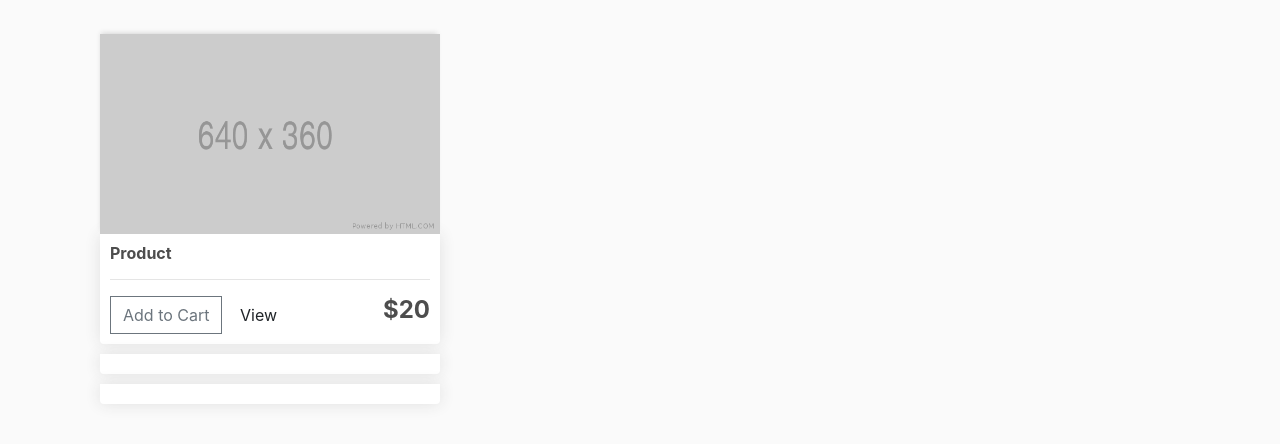
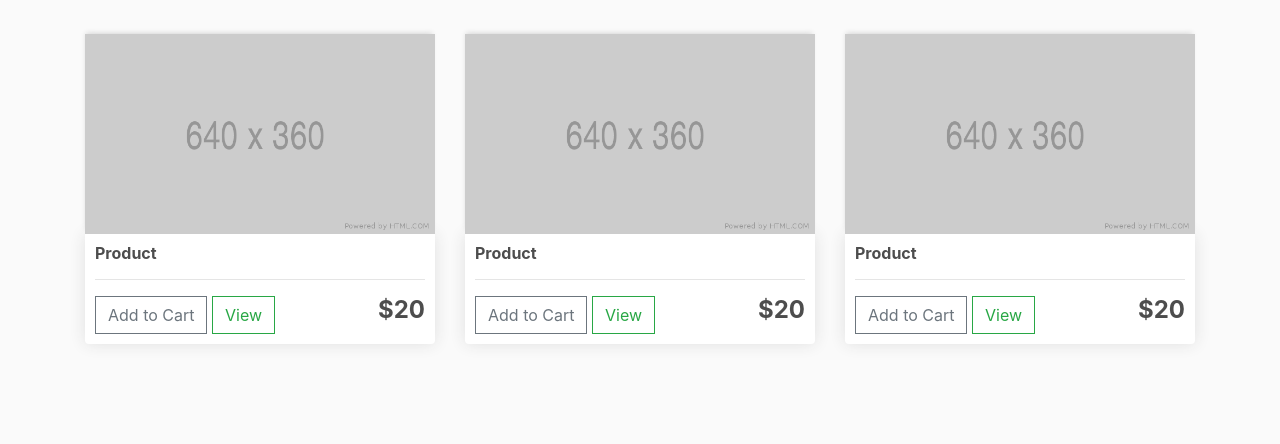
Before and after one commit to MuhammadYasa/E-Commerce, a Django app: page / in a window 1280 px wide. Shown: the part 57-501 px from the top of the page. Run offline with Django 3.2, Linux system fonts and the light colour scheme; tables that the repository leaves empty hold one stand-in row (values such as "Sample post"); some libraries are stand-ins or nearby versions.

Commit message:
update cart page

```diff
--- a/ecommerce/store/templates/store/checkout.html
+++ b/ecommerce/store/templates/store/checkout.html
@@ -2,6 +2,6 @@
 {% load static %}
 {% block content %} <!-- karena di bawah kita itu akan ada konten -->
 
-<h3>checkout</h3>
+
 
 {% endblock content %}
--- a/ecommerce/store/templates/store/store.html
+++ b/ecommerce/store/templates/store/store.html
@@ -2,7 +2,8 @@
 {% load static %}
 {% block content %} <!-- karena di bawah kita itu akan ada konten -->
 
-<div>
+<div class="row">
+<!--    row ke samping, kalau kolom ke bawah-->
     <div class="col-lg-4">
 <!--        ini maksudnya ukuran kolom kita, lg itu large-->
         <img class="thumbnail" src="{% static 'images/placeholder.png'%}">
@@ -10,10 +11,9 @@
             <!--        membuat box untuk product-->
             <h6><strong>Product</strong></h6>
             <hr>
-
             <button class="btn btn-outline-secondary add-btn">Add to Cart</button>
 <!--            membuat button untuk menambahkan ke cart-->
-            <a class="btn btn-outline success" href="#">View</a>
+            <a class="btn btn-outline-success" href="#">View</a>
 <!--            membuat botton view-->
             <h4 style="display: inline-block; float:right"><strong>$20</strong></h4>
 <!--            membuat harga di samping gambar-->
@@ -22,15 +22,35 @@
     </div>
 
     <div class="col-lg-4">
-<!--        ini maksudnya ukuran kolom kita-->
-            <div class="box-element product"></div>
-<!--        membuat box untuk product-->
+<!--        ini maksudnya ukuran kolom kita, lg itu large-->
+        <img class="thumbnail" src="{% static 'images/placeholder.png'%}">
+        <div class="box-element product">
+            <!--        membuat box untuk product-->
+            <h6><strong>Product</strong></h6>
+            <hr>
+            <button class="btn btn-outline-secondary add-btn">Add to Cart</button>
+<!--            membuat button untuk menambahkan ke cart-->
+            <a class="btn btn-outline-success" href="#">View</a>
+<!--            membuat botton view-->
+            <h4 style="display: inline-block; float:right"><strong>$20</strong></h4>
+<!--            membuat harga di samping gambar-->
+        </div>
     </div>
 
     <div class="col-lg-4">
-<!--        ini maksudnya ukuran kolom kita-->
-        <div class="box-element product"></div>
-<!--        membuat box untuk product-->
+<!--        ini maksudnya ukuran kolom kita, lg itu large-->
+        <img class="thumbnail" src="{% static 'images/placeholder.png'%}">
+        <div class="box-element product">
+            <!--        membuat box untuk product-->
+            <h6><strong>Product</strong></h6>
+            <hr>
+            <button class="btn btn-outline-secondary add-btn">Add to Cart</button>
+<!--            membuat button untuk menambahkan ke cart-->
+            <a class="btn btn-outline-success" href="#">View</a>
+<!--            membuat botton view-->
+            <h4 style="display: inline-block; float:right"><strong>$20</strong></h4>
+<!--            membuat harga di samping gambar-->
+        </div>
     </div>
 </div>
 
```
Also changed, not shown: ecommerce/store/templates/store/cart.html (+59 -1 lines), ecommerce/static/images/arrow-down.png (added), ecommerce/static/images/arrow-up.png (added).
